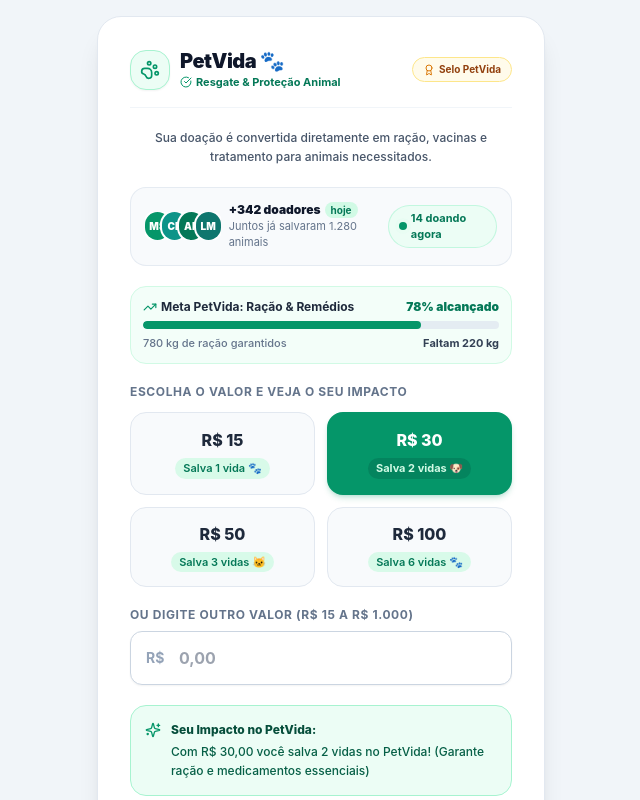
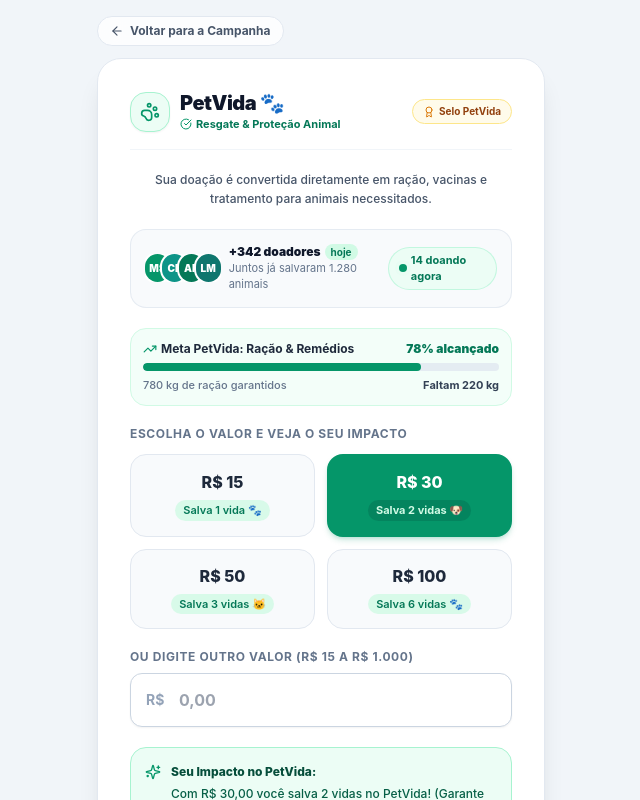
Before and after one commit to codingpass/doacao-pix-frontend, a Next.js app: page /donate in a window 1280 px wide. Shown: the top 800 px of the page, without its empty margins (319-959 px from the left). Built offline with nearby package versions, Linux system fonts and the light colour scheme.

Commit message:
feat: add back to campaign button on checkout page

```diff
--- a/src/components/donation/PixDonationCheckout.tsx
+++ b/src/components/donation/PixDonationCheckout.tsx
@@ -1,7 +1,9 @@
 'use client';
 
 import React, { useState, useEffect } from 'react';
+import Link from 'next/link';
 import {
+  ArrowLeft,
   PawPrint,
   Heart,
   QrCode,
@@ -621,6 +623,16 @@
 
   return (
     <div className="min-h-screen bg-slate-100 text-slate-900 flex flex-col justify-center items-center p-4 selection:bg-emerald-500 selection:text-white">
+      <div className="w-full max-w-md mb-3 flex items-center justify-between">
+        <Link
+          href="/"
+          className="inline-flex items-center gap-1.5 text-xs font-bold text-slate-600 hover:text-emerald-700 bg-white/80 backdrop-blur-md px-3 py-1.5 rounded-full border border-slate-200 transition shadow-xs"
+        >
+          <ArrowLeft className="w-3.5 h-3.5" />
+          <span>Voltar para a Campanha</span>
+        </Link>
+      </div>
+
       <div className="w-full max-w-md bg-white border border-slate-200 rounded-3xl p-6 sm:p-8 shadow-xl space-y-5 relative overflow-hidden">
         {/* Header decoration */}
         <div className="flex items-center justify-between border-b border-slate-100 pb-4">
```
